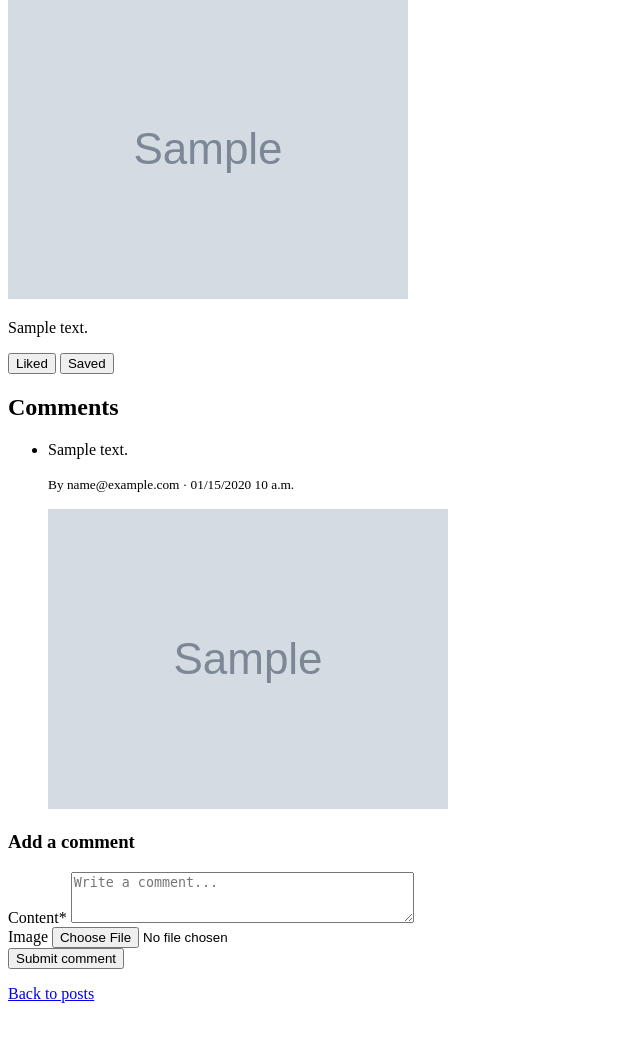
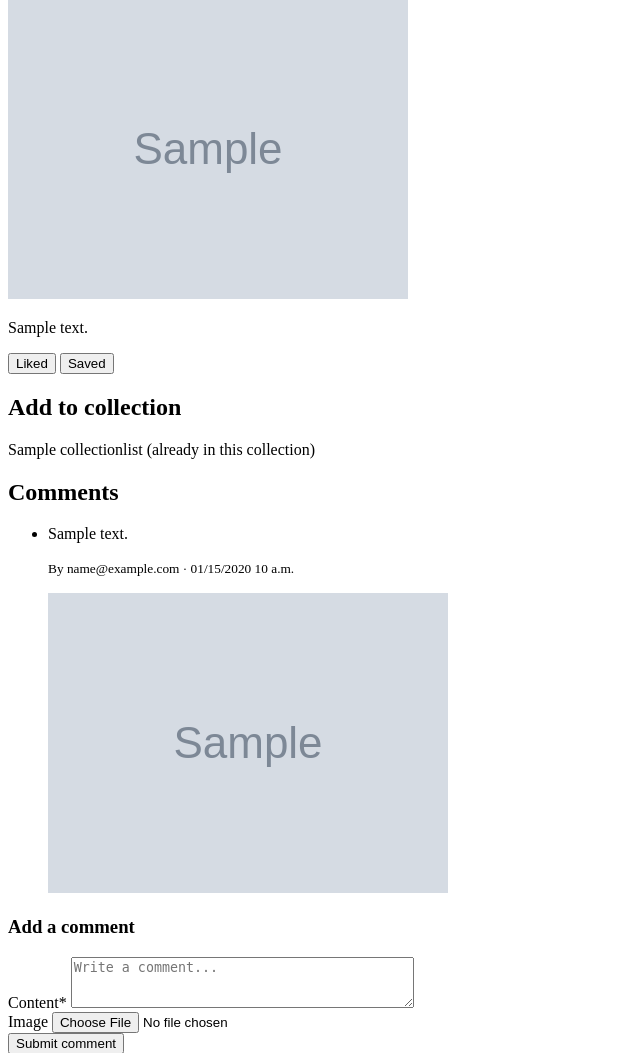
Before and after one commit to COMPSCI5012-Internet-Technology/GlasgowSurvivalGuide, a Django app: page /posts/1/ in a window 1280 px wide. Shown: the part 238-1291 px from the top of the page, without its empty margins (0-640 px from the left). Before the commit the page ends 1241 px from the top, so only its background shows below. Run offline with Django 5.2, Linux system fonts and the light colour scheme; a user stored in the database is signed in; tables that the repository leaves empty hold one stand-in row (values such as "Sample post"); grey boxes marked "Sample" are stand-in pictures.

Commit message:
Add/remove Posts to Collection

```diff
--- a/guide/urls.py
+++ b/guide/urls.py
@@ -17,5 +17,8 @@ urlpatterns = [
     path('posts/<int:pk>/', views.post_detail, name='post_detail'),
     path('collections/', views.collection_list, name='collection_list'),
     path('collections/new/', views.collection_create, name='collection_create'),
+    path('collections/<int:collection_pk>/add/<int:post_pk>/', views.collection_add, name='collection_add'),
+    path('collections/<int:collection_pk>/remove/<int:post_pk>/', views.collection_remove, name='collection_remove'),
     path('collections/<int:pk>/delete/', views.collection_delete, name='collection_delete'),
+    path('collections/<int:pk>/', views.collection_detail, name='collection_detail'),
 ]
--- a/guide/views.py
+++ b/guide/views.py
@@ -138,9 +138,15 @@ def post_detail(request, pk):
 
     is_liked = False
     is_saved = False
+    user_collections = []
+    collection_ids_containing_post = set()
     if request.user.is_authenticated:
         is_liked = post.liked_by.filter(pk=request.user.pk).exists()
         is_saved = post.saved_by.filter(pk=request.user.pk).exists()
+        user_collections = request.user.collections.all().order_by('name')
+        collection_ids_containing_post = set(
+            post.in_collections.filter(owner=request.user).values_list('pk', flat=True)
+        )
 
     return render(
         request,
@@ -151,6 +157,8 @@ def post_detail(request, pk):
             'comment_form': form,
             'is_liked': is_liked,
             'is_saved': is_saved,
+            'user_collections': user_collections,
+            'collection_ids_containing_post': collection_ids_containing_post,
         },
     )
 
@@ -208,6 +216,45 @@ def collection_create(request):
 
 
 @login_required
+def collection_detail(request, pk):
+    collection = get_object_or_404(CollectionList, pk=pk)
+    if collection.owner != request.user:
+        raise Http404
+    posts_in_collection = collection.posts.all().order_by('-created_at')
+    return render(
+        request,
+        'guide/collection_detail.html',
+        {'collection': collection, 'posts_in_collection': posts_in_collection},
+    )
+
+
+@login_required
+def collection_add(request, collection_pk, post_pk):
+    collection = get_object_or_404(CollectionList, pk=collection_pk)
+    post = get_object_or_404(Post, pk=post_pk)
+    if collection.owner != request.user:
+        raise Http404
+    collection.posts.add(post)
+    next_url = request.GET.get('next') or request.POST.get('next')
+    if next_url:
+        return redirect(next_url)
+    return redirect('guide:post_detail', pk=post.pk)
+
+
+@login_required
+def collection_remove(request, collection_pk, post_pk):
+    collection = get_object_or_404(CollectionList, pk=collection_pk)
+    post = get_object_or_404(Post, pk=post_pk)
+    if collection.owner != request.user:
+        raise Http404
+    collection.posts.remove(post)
+    next_url = request.GET.get('next') or request.POST.get('next')
+    if next_url:
+        return redirect(next_url)
+    return redirect('guide:collection_detail', pk=collection.pk)
+
+
+@login_required
 def collection_delete(request, pk):
     collection = get_object_or_404(CollectionList, pk=pk)
     if collection.owner != request.user:
--- a/templates/guide/collection_list.html
+++ b/templates/guide/collection_list.html
@@ -7,7 +7,7 @@
 <ul>
   {% for col in collections %}
   <li>
-    {{ col.name }}
+    <a href="{% url 'guide:collection_detail' pk=col.pk %}">{{ col.name }}</a>
     <form method="post" action="{% url 'guide:collection_delete' pk=col.pk %}" style="display: inline;">
       {% csrf_token %}
       <button type="submit">Delete</button>
--- a/templates/guide/post_detail.html
+++ b/templates/guide/post_detail.html
@@ -28,6 +28,23 @@
     <input type="hidden" name="next" value="{{ request.get_full_path }}">
     <button type="submit">{% if is_saved %}Saved{% else %}Save{% endif %}</button>
   </form>
+</section>
+{% endif %}
+
+{% if user.is_authenticated and user_collections %}
+<section aria-label="Add to collection">
+  <h2>Add to collection</h2>
+  {% for col in user_collections %}
+  {% if col.pk in collection_ids_containing_post %}
+  <p>{{ col.name }} (already in this collection)</p>
+  {% else %}
+  <form method="post" action="{% url 'guide:collection_add' collection_pk=col.pk post_pk=post.pk %}" style="display: inline;">
+    {% csrf_token %}
+    <input type="hidden" name="next" value="{{ request.get_full_path }}">
+    <button type="submit">Add to {{ col.name }}</button>
+  </form>
+  {% endif %}
+  {% endfor %}
 </section>
 {% endif %}
 
```
Also changed, not shown: templates/guide/collection_detail.html (added, +22 -0 lines).
